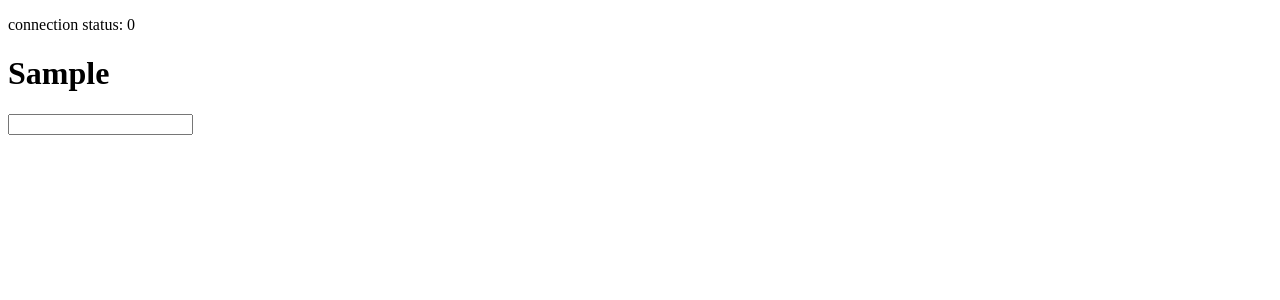
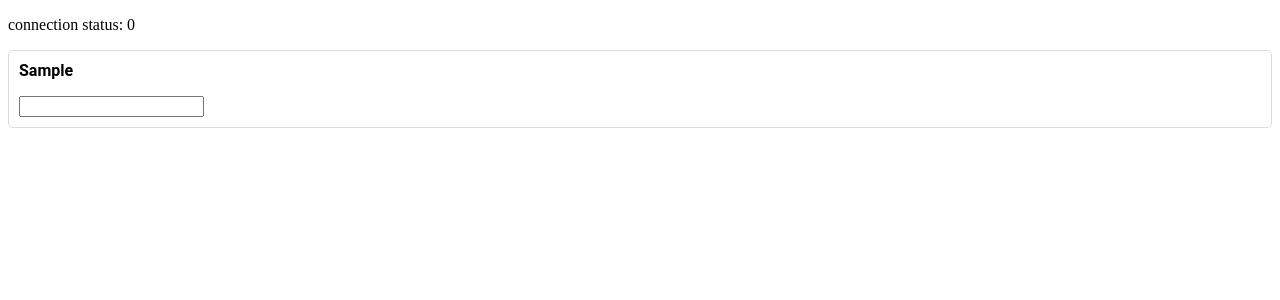
Before and after one commit to lukeanders70/sync-chat-frontend, a React (Create React App) app: page / in a window 1280 px wide. Both pictures are taken after typing "Sample" into the empty fields and a click on the button "Submit". Shown: the top 300 px of the page. Built offline with nearby package versions, Linux system fonts and the light colour scheme; no server answers.

Commit message:
some basic styling

```diff
--- a/src/components/stylesheet.css
+++ b/src/components/stylesheet.css
@@ -17,3 +17,19 @@
     border: 1px solid #888;
     width: 80%; /* Could be more or less, depending on screen size */
 }
+
+.userTextContainer {
+    padding: 10px;
+    border-radius: 5px;
+    border: 1px solid gainsboro
+}
+
+.userName {
+    font-family: roboto;
+    font-weight: bold;
+}
+
+.userText {
+    font-family: roboto;
+    text-align: right;
+}
--- a/src/components/userText/UserTextContainer.tsx
+++ b/src/components/userText/UserTextContainer.tsx
@@ -120,8 +120,8 @@ class UserTextContainer extends React.Component<UserTextContainerProps, UserText
     render() {
         return (
             <div className="userTextContainer">
-                <h1>{this.props.userName}</h1>
-                <p>{this.state.text}</p>
+                <div className='userName'>{this.props.userName}</div>
+                <p className="userText">{this.state.text}</p>
                 {this.props.primaryClient ? <input type="text" maxLength={1} onChange={this.handleOnTextInputChange}/> : <div />}
             </div>
         )
```
